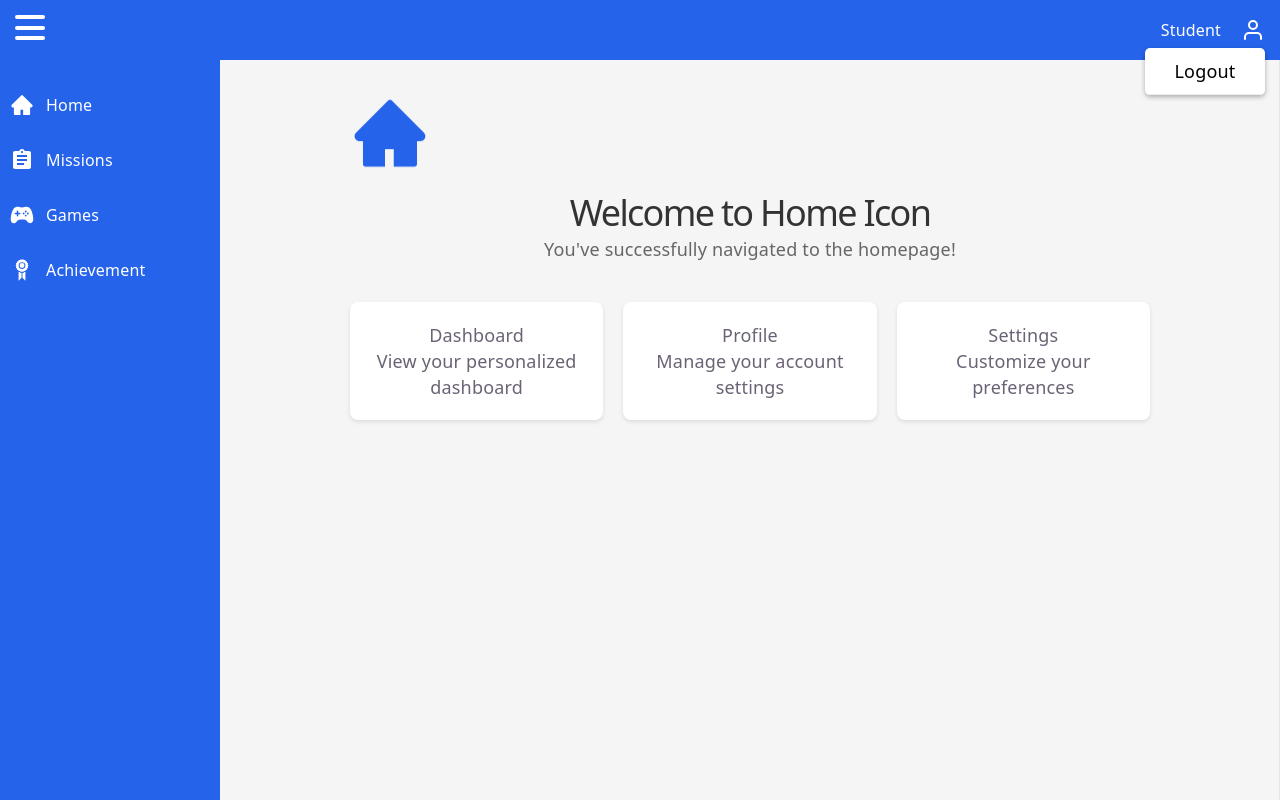
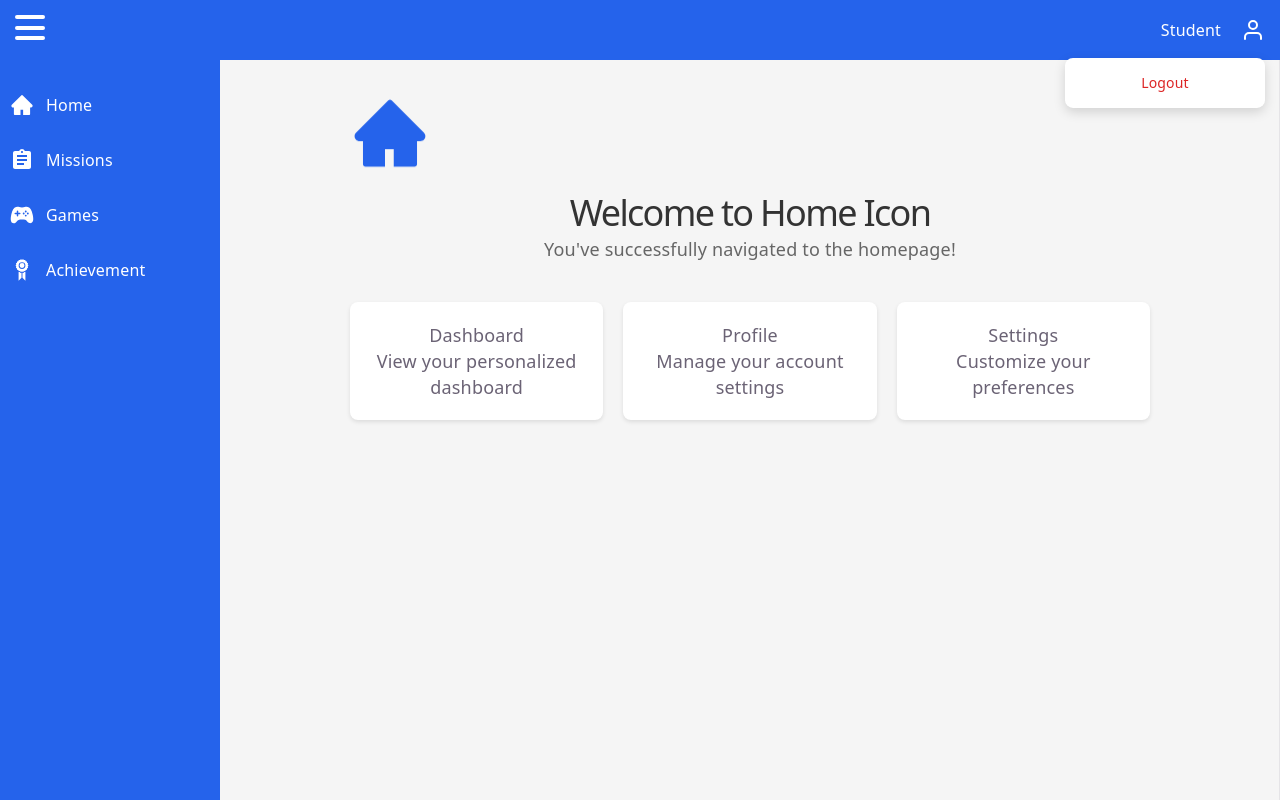
Before and after one commit to chazzzzz01/MathLit-Hub, a React (Vite) app: page /studenthub/homepage in a window 1280 px wide. Both pictures are taken after a click on the icon 1253 px from the left and 30 px from the top of the page. Built offline with nearby package versions, Linux system fonts and the light colour scheme.

Commit message:
fix the gmail

```diff
--- a/src/SignIn.jsx
+++ b/src/SignIn.jsx
@@ -85,9 +85,11 @@ function SignIn() {
 
   const handleContinue = () => {
     if (selectedRole === 'student') {
-      navigate("/studenthub");
+      // Pass user data to StudentHub
+      navigate("/studenthub", { state: { user: user } });
     } else if (selectedRole === 'teacher') {
-      navigate("/teacherhub");
+      // Pass user data to TeacherHub (if needed)
+      navigate("/teacherhub", { state: { user: user } });
     }
   };
 
--- a/src/hub/StudentHub.jsx
+++ b/src/hub/StudentHub.jsx
@@ -10,8 +10,16 @@ import { MdAssignment } from 'react-icons/md';
 function StudentHub() {
   const [sidebarCollapsed, setSidebarCollapsed] = useState(false);
   const [openDropdown, setOpenDropdown] = useState(null);
+  const [user, setUser] = useState(null); // Add state for user data
   const navigate = useNavigate();
   const location = useLocation();
+
+  // Get user data from navigation state
+  useEffect(() => {
+    if (location.state?.user) {
+      setUser(location.state.user);
+    }
+  }, [location.state]);
 
   // Redirect to homepage if at exactly /studenthub
   useEffect(() => {
@@ -113,10 +121,22 @@ function StudentHub() {
 
           {/* Right side - Student name and profile icon */}
           <div style={styles.rightSection}>
-            <span style={styles.studentName}>Student</span>
+            <span style={styles.studentName}>
+              {user ? user.name.split(' ')[0] : 'Student'}
+            </span>
 
             {/* Profile icon with dropdown */}
             <div style={{ position: 'relative' }}>
+              {user?.picture ? (
+                <img
+                  src={user.picture}
+                  alt={user.name}
+                  style={styles.userAvatar}
+                  onClick={() =>
+                    setOpenDropdown(openDropdown === 'profile' ? null : 'profile')
+                  }
+                />
+              ) : (
                 <FiUser
                   size={24}
                   color="white"
@@ -125,8 +145,15 @@ function StudentHub() {
                     setOpenDropdown(openDropdown === 'profile' ? null : 'profile')
                   }
                 />
+              )}
               {openDropdown === 'profile' && (
                 <div style={styles.dropdown}>
+                  {user && (
+                    <>
+                      <div style={styles.dropdownEmail}>{user.email}</div>
+                      <div style={styles.dropdownDivider}></div>
+                    </>
+                  )}
                   <div style={styles.dropdownItem} onClick={handleLogout}>
                     Logout
                   </div>
@@ -245,25 +272,46 @@ const styles = {
     backgroundColor: 'white',
     borderRadius: '2px',
   },
+  userAvatar: {
+    width: '32px',
+    height: '32px',
+    borderRadius: '50%',
+    cursor: 'pointer',
+    objectFit: 'cover',
+    border: '2px solid white',
+  },
   dropdown: {
     position: 'absolute',
-    top: '30px',
+    top: '40px',
     right: 0,
     backgroundColor: 'white',
     color: 'black',
-    borderRadius: '5px',
-    boxShadow: '0 2px 5px rgba(0,0,0,0.3)',
+    borderRadius: '8px',
+    boxShadow: '0 4px 12px rgba(0,0,0,0.15)',
     overflow: 'hidden',
-    minWidth: '120px',
+    minWidth: '200px',
     zIndex: 1000,
   },
+  dropdownEmail: {
+    padding: '12px 16px',
+    fontSize: '14px',
+    color: '#333',
+    backgroundColor: '#f8f9fa',
+    wordBreak: 'break-all',
+  },
+  dropdownDivider: {
+    height: '1px',
+    backgroundColor: '#e0e0e0',
+  },
   dropdownItem: {
-    padding: '10px',
+    padding: '12px 16px',
     cursor: 'pointer',
-    borderBottom: '1px solid #eee',
     transition: 'background-color 0.2s',
+    color: '#dc2626',
+    fontSize: '14px',
+    fontWeight: '500',
     ':hover': {
-      backgroundColor: '#f0f0f0',
+      backgroundColor: '#fee2e2',
     },
   },
   contentWrapper: {
@@ -279,11 +327,9 @@ const styles = {
     width: '100%',
     flex: 1,
     backgroundColor: '#f5f5f5',
-    // This ensures the content area expands with its children
     display: 'flex',
     flexDirection: 'column',
   },
-  // These styles are for the page components that will be rendered in Outlet
   pageContainer: {
     flex: 1,
     backgroundColor: '#f5f5f5',
```
Lines whose indentation alone changed are shown as unchanged.
